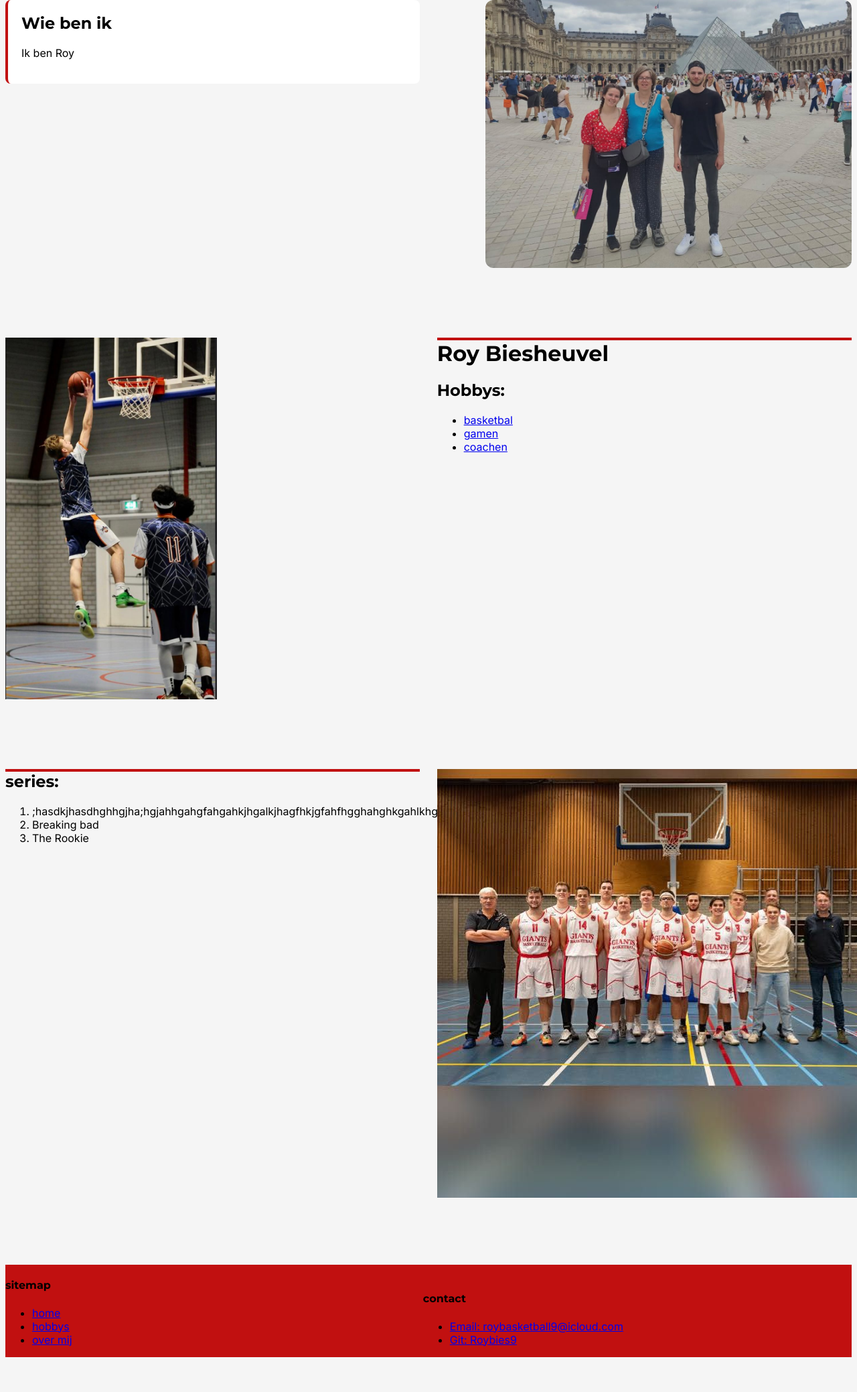
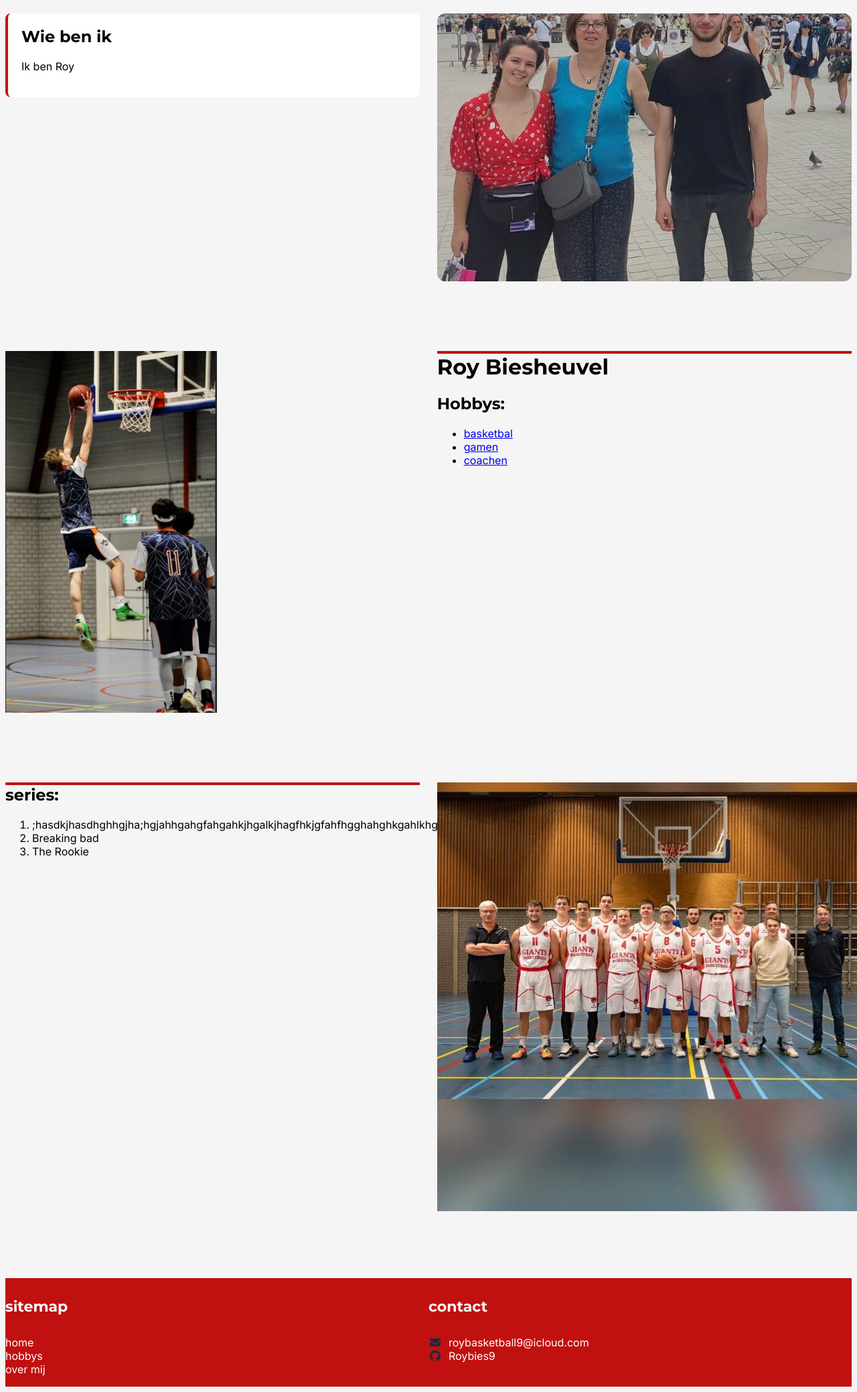
Before and after one commit to roybies9/portfolio, a PHP site: page /over.mij.php in a window 1280 px wide. Shown: the part 92-2170 px from the top of the page at 67% size. Before the commit the page ends 2118 px from the top, so only its background shows below. Run offline with PHP 8.4, Linux system fonts and the light colour scheme.

Commit message:
added pictograms and visual tweaks

```diff
--- a/footer.php
+++ b/footer.php
@@ -16,8 +16,16 @@
                         contact
                     </h4>
                     <ul>
-                        <li> <a href="mailto: roybasketball9@icloud.com">Email: roybasketball9@icloud.com</a></li>
-                        <li> <a href="https://github.com/Roybies9">Git: Roybies9</a></li>
+                        <li> <a href="mailto: roybasketball9@icloud.com">
+                            <?php include('envelope-solid-full.svg'); ?>
+
+                        <span>roybasketball9@icloud.com</span></a></li>
+
+                        <li> <a href="https://github.com/Roybies9">
+                            <?php include('github-brands-solid-full.svg');?>
+
+                        <span>Roybies9</span></a> </li>
+
                     </ul>
                 </div>
             </div>
--- a/hobbies.php
+++ b/hobbies.php
@@ -10,7 +10,7 @@ include('header.php');
                 <h1>hobbys</h1>
                <p>hjjherg jegj hger jgerj hegrj hegrj hergj herg egrgy3uyg 3i </p>
             </div>
-            <div class="rechts2">
+            <div class="rechts">
                 <img src="foto2.jpg.jpeg"/>
             </div>
         </div>
--- a/style.css
+++ b/style.css
@@ -14,6 +14,7 @@ background-color: #f5f5f5
 
 h1,h2,h3,h4{
     font-family: 'montserrat';
+
 }
 
 
@@ -25,12 +26,10 @@ h1,h2,h3,h4{
 .header{
     background-color: var(--primary-color);
     border-radius:10px;
-
-}
-.header {
     display: flex;
     align-items: center;
     justify-content: space-between;
+    margin-bottom:20px;
 }
 
 .logo {
@@ -103,7 +102,7 @@ h1,h2,h3,h4{
 .content .links {
     background-color: #FFFFFF;
     border: none;
-    border-left: 4px solid #C11010;
+    border-left: 4px solid var(--primary-color);
     border-radius: 8px;
     padding: 20px;
     box-sizing: border-box;
@@ -118,7 +117,8 @@ h1,h2,h3,h4{
     display:inline-block;
     border-radius:12px;
     height:400px;
-    width:auto;
+    width: 100%;
+    object-fit: none
 }
 
 .rechts{
@@ -266,14 +266,48 @@ width: 49%;
 }
 
 .footer div{
-        display: inline-block;
-    width: 49%;
-
+   flex:1;
 }
 
 footer{
      background-color: var(--primary-color);
 }
+footer .footer{
+    display: flex;
+}
+
+footer ul{
+    list-style:none;
+    padding-left:0;
+}
+
+footer a{
+    color:white;
+    text-decoration: none;
+    display:flex;
+}
+
+footer a:hover{
+    text-decoration: underline;
+}
+footer a svg{
+    fill:var(--secondary-color);
+    height: 20px;
+    margin-right:10px;
+}
+
+footer h4{
+    font-size:22px;
+    color:white;
+
+}
+
+
+
+
+
+
+
 @media screen and (max-width: 1600px) {
    .container{
         width: 100%;
```
Also changed, not shown: envelope-solid-full.svg (added), github-brands-solid-full.svg (added).
